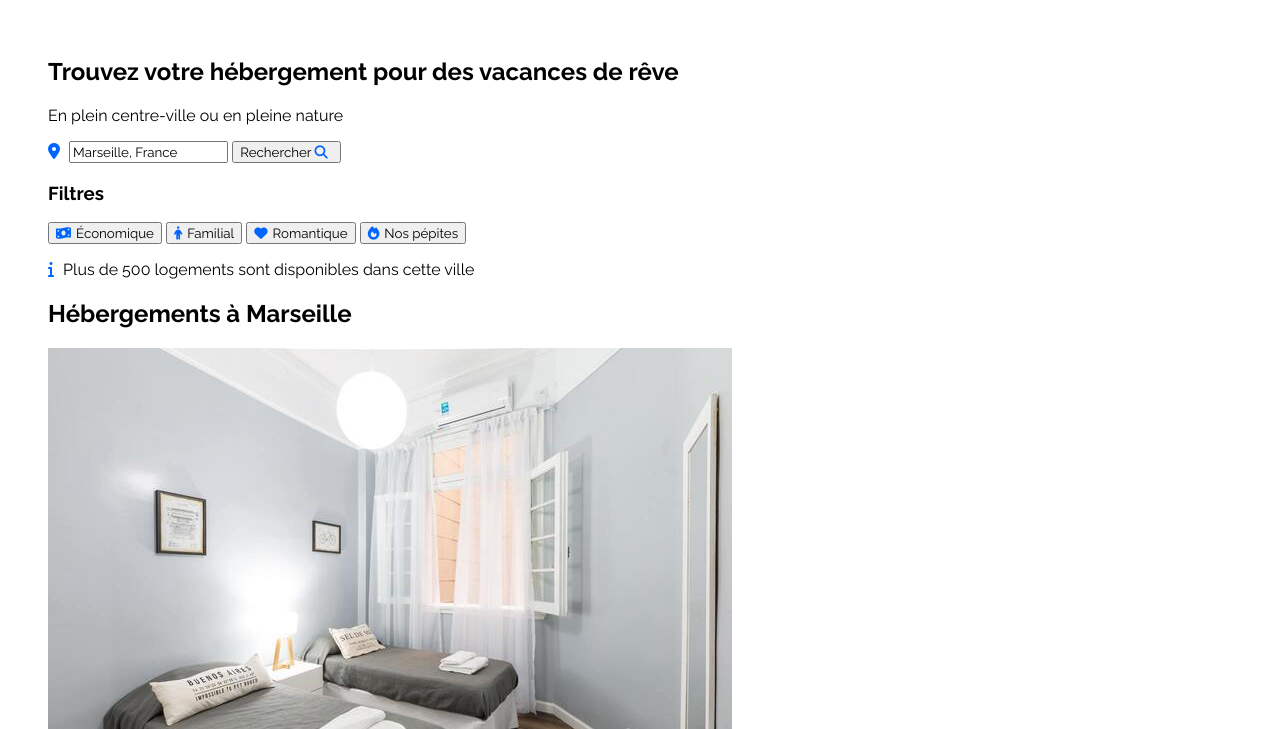
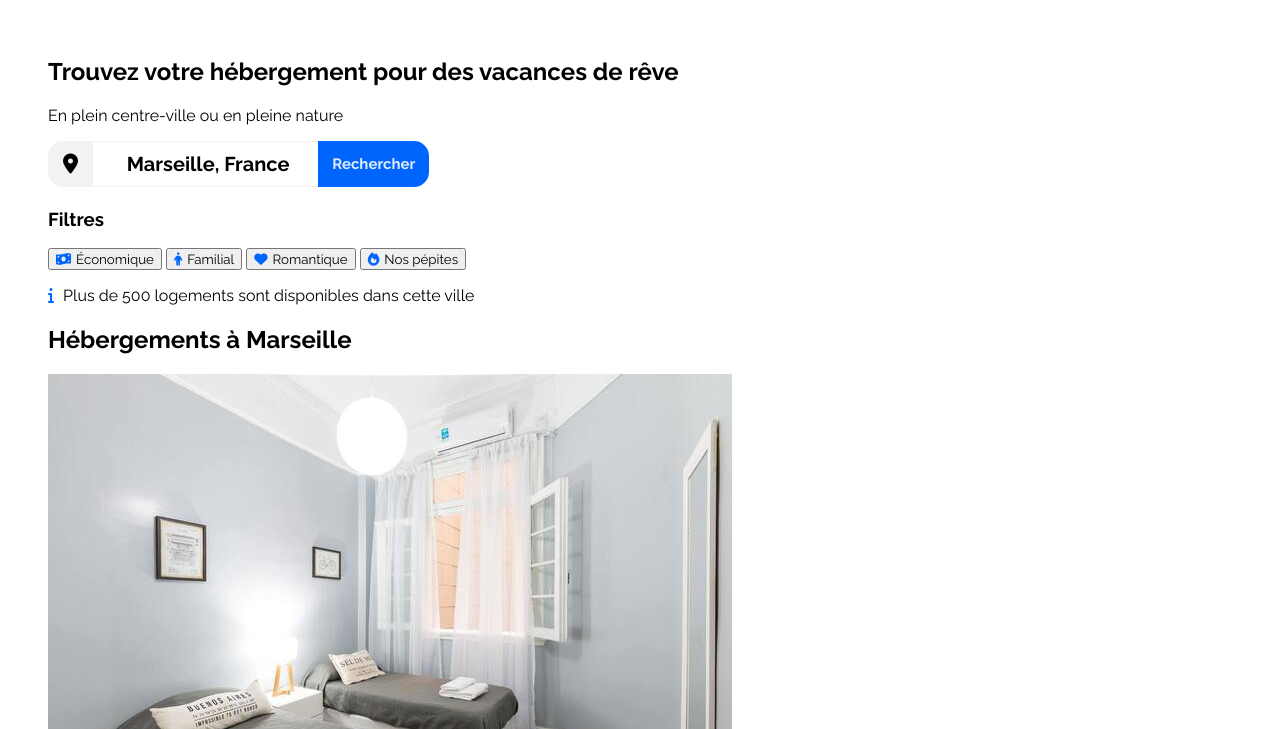
Before and after one commit to NopDeil/OCP2, a plain HTML site: page index.html in a window 1280 px wide. Shown: the part 71-800 px from the top of the page. Drawn offline with Linux system fonts and the light colour scheme.

Commit message:
Mise en forme CSS search-form

```diff
--- a/css/style.css
+++ b/css/style.css
@@ -69,3 +69,51 @@ header {
     border-top: 2px var(--main-color) solid;
     padding-top: 10px;
   }
+
+
+/****** Search-form ***********/
+
+form .fa-location-dot {
+    display: inline-flex;
+    justify-content: center;
+    align-items: center;
+    color: black;
+    background-color: var(--main-bg-color);
+    font-size: 20px;
+    width: 25px;
+    height: 26px;
+    margin-right: -5px;
+    padding: 10px;
+    border-radius: 15px 0 0 15px;
+  }
+
+  form input {
+    padding: 10px;
+    width: 210px;
+    text-align: center;
+    font-weight: bold;
+    border: 1px solid var(--main-bg-color);
+    font-size: 20px;
+  }
+
+  form button {
+    background-color: var(--main-color);
+    border: 1px solid transparent;
+    color: var(--filter-bg-color);
+    border-radius: 0 15px 15px 0;
+    padding: 13px;
+    font-size: 15px;
+    font-weight: bold;
+    position: relative;
+    right: 10px;
+    bottom: 2px;
+    cursor: pointer;
+  }
+
+  form button .fa-magnifying-glass {
+    display: none;
+  }
+
+  .filter-search .search p {
+    margin-top: 10px;
+  }
```
